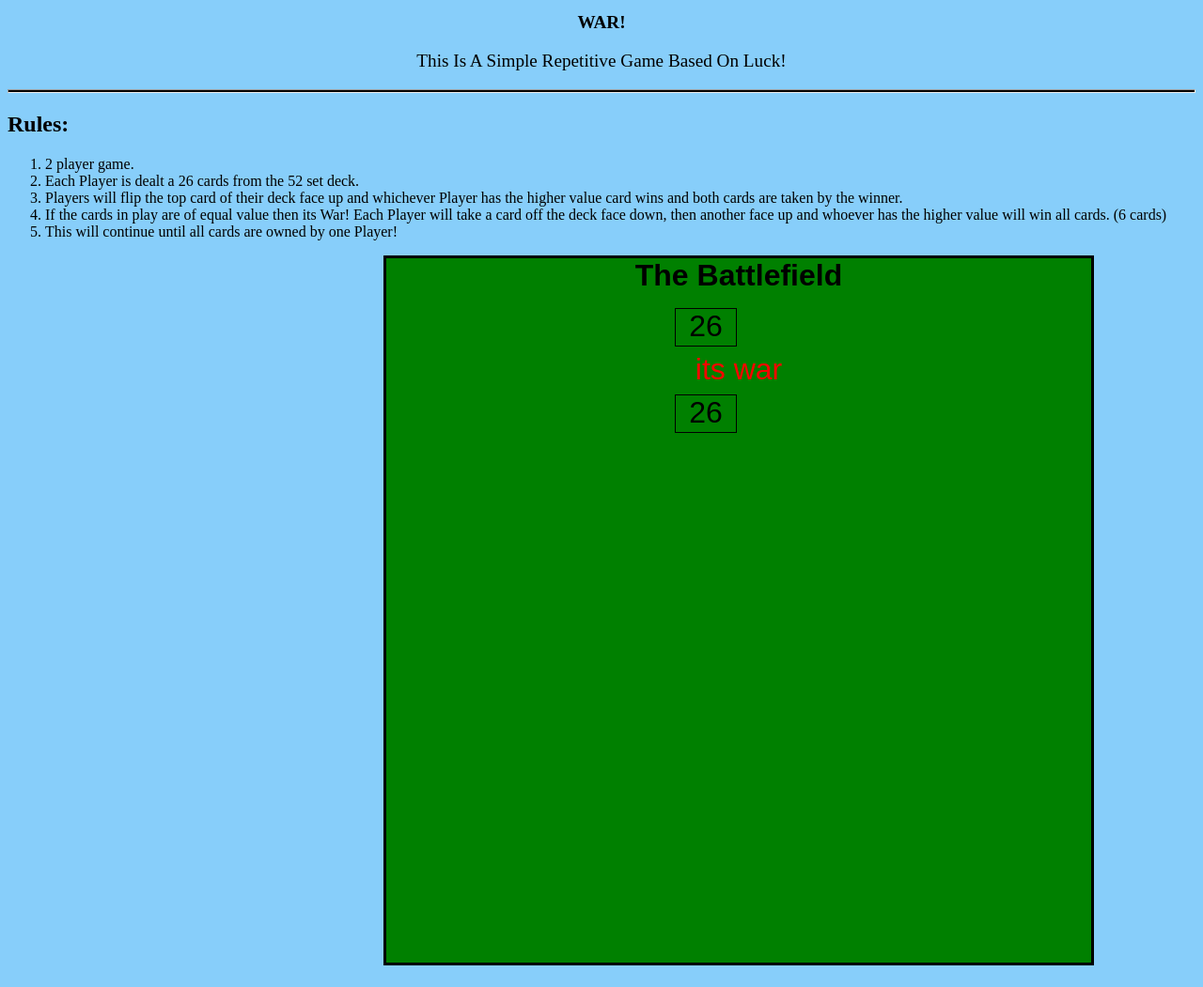
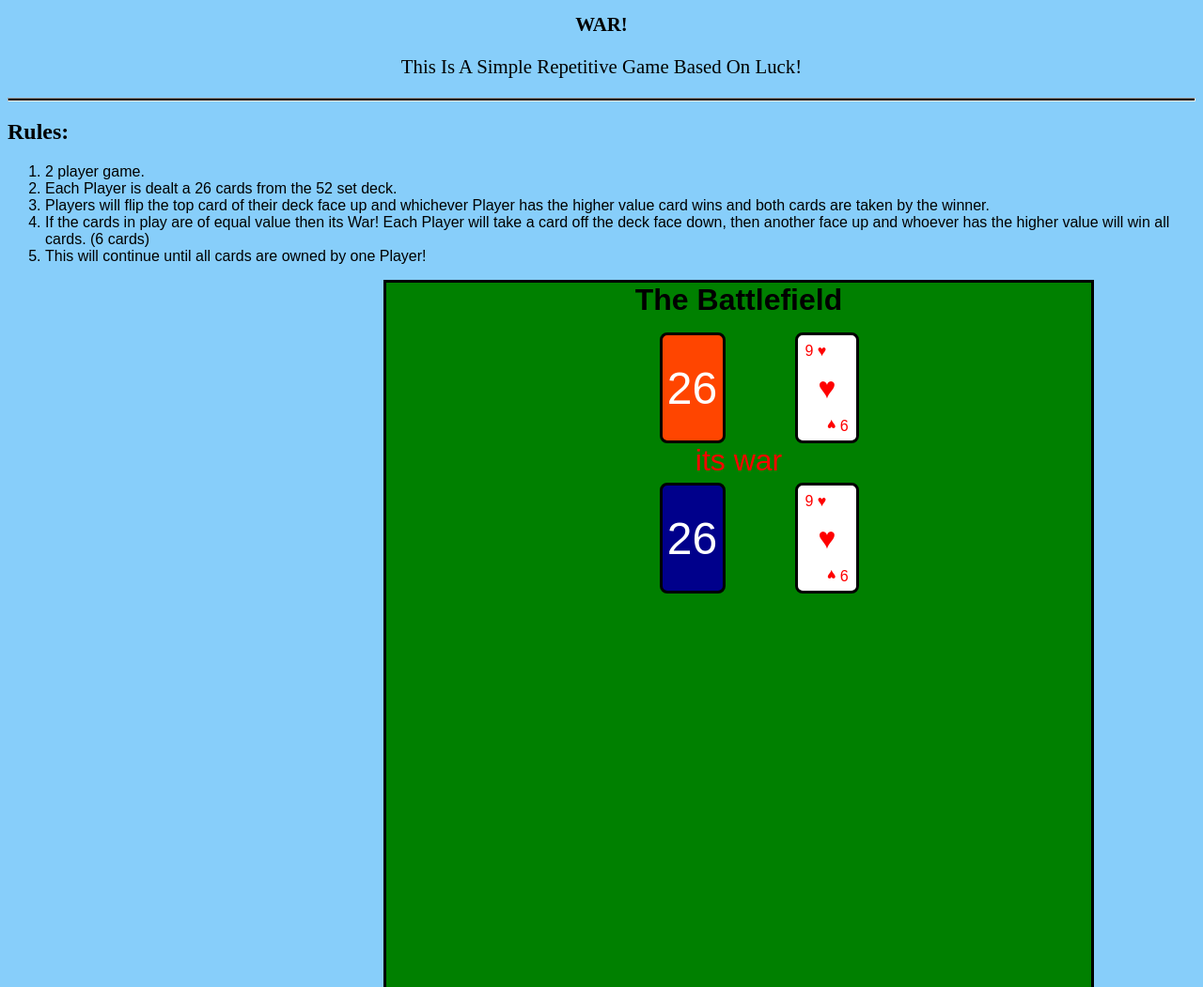
Before and after one commit to DreBenj123/Dres-War-Card-Game, a plain HTML site: page War.html in a window 1280 px wide. Shown: the top 1051 px of the page at 94% size. Drawn offline with Linux system fonts and the light colour scheme.

Commit message:
Mid class #4
Most HTML and CSS finished

```diff
--- a/War.html
+++ b/War.html
@@ -30,9 +30,15 @@
 <div class ="hands">
 <div class = "computer-deck deck">26</div>
 <div class ="computer-card-slot card-slot"></div>
+<div class="card red" data-value="9 ♥">
+♥</div>
 <div class = "text">its war</div>
 <div class ="player-deck deck" >26</div>
 <div class = "player-card-slot card-slot"></div>
+<div class = "card red" data-value="9 ♥">
+    ♥
+
+</div>
 </div>
 </div>
 </body>
--- a/war.css
+++ b/war.css
@@ -1,5 +1,5 @@
 h1,p {
-    font-size: larger;
+    font-size:1.3rem;
 }
 body{
     background-color: lightskyblue;
@@ -23,20 +23,79 @@ hr {
     margin: 0;
     display: grid;
     grid-template-columns: repeat(2,4rem);
-    grid-template-rows: 7rem 2 rem 7rem;
+    grid-template-rows: 7rem 2rem 7rem;
     gap: 0.5rem;
     justify-content: center;
     padding: 1rem;
+    }
+
+    .deck{
+    height:100%;
+    width:100%;
+    border: 3px solid black;
+    display: flex;
+    justify-content: center;
+    align-items:center;
+    font-size: 3rem;
+    border-radius: .5rem;
+    color: white;
+    user-select: none;
+
+
 }
-.deck{
-    height: 100%;
-    width:100%;
-    border: 1px solid black;
+.computer-deck{
+    background-color:orangered;
+}
+
+.player-deck{
+    background-color: darkblue;
+}
+
+.text{
+    grid-column: span 3;
+    color: red;
+    display: flex;
+    justify-content: center;
+    align-items:center;
 
 }
 
-.text{
-    grid-column: span 2;
-    color: red;
+.card{
+    position: relative;
+    height: 100%;
+    width: 250%;
+    border: 3px solid black;
+    border-radius: .5rem;
+    display: flex;
+    justify-content: center;
+    align-items: center;
+    padding: auto;
+    background-color: white;
 
 }
+
+.card.red{
+    color:red
+}
+.card.black{
+    color:black
+}
+.card::after,
+.card::before{
+    position: absolute;
+    content: attr(data-value);
+    font-size:1rem;
+}
+.card::before{
+    top:.5rem;
+    left:.5rem
+}
+
+.card::after{
+bottom:.5rem;
+right:.5rem;
+transform:rotate(180deg);
+}
+ol{
+    font: 1em sans-serif;
+}
```
